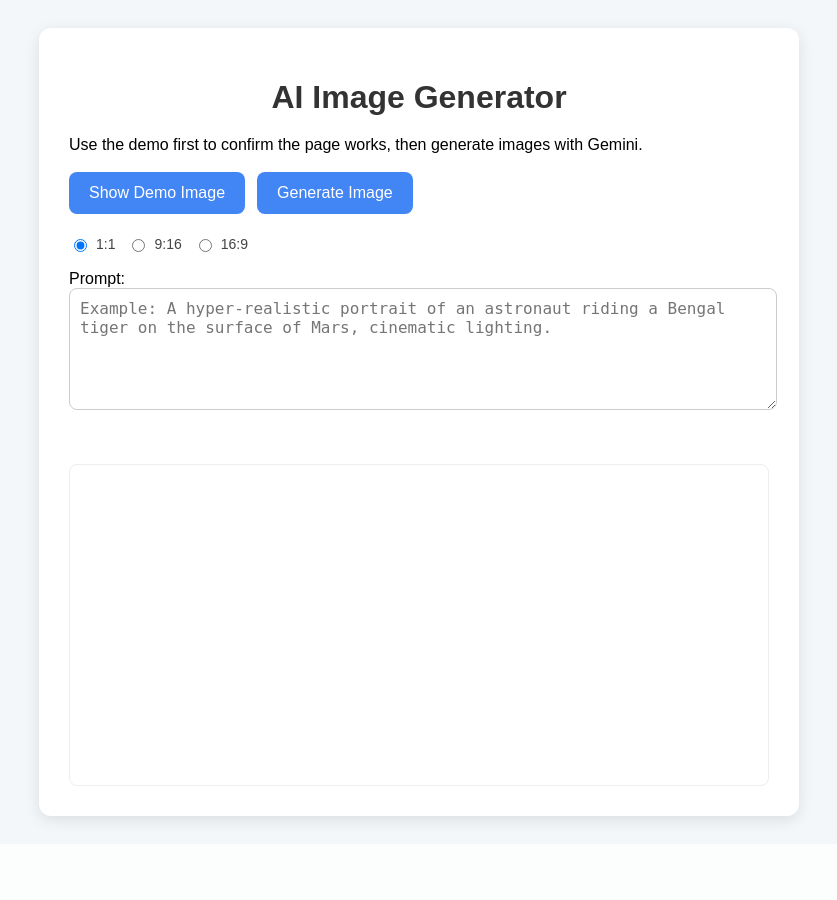
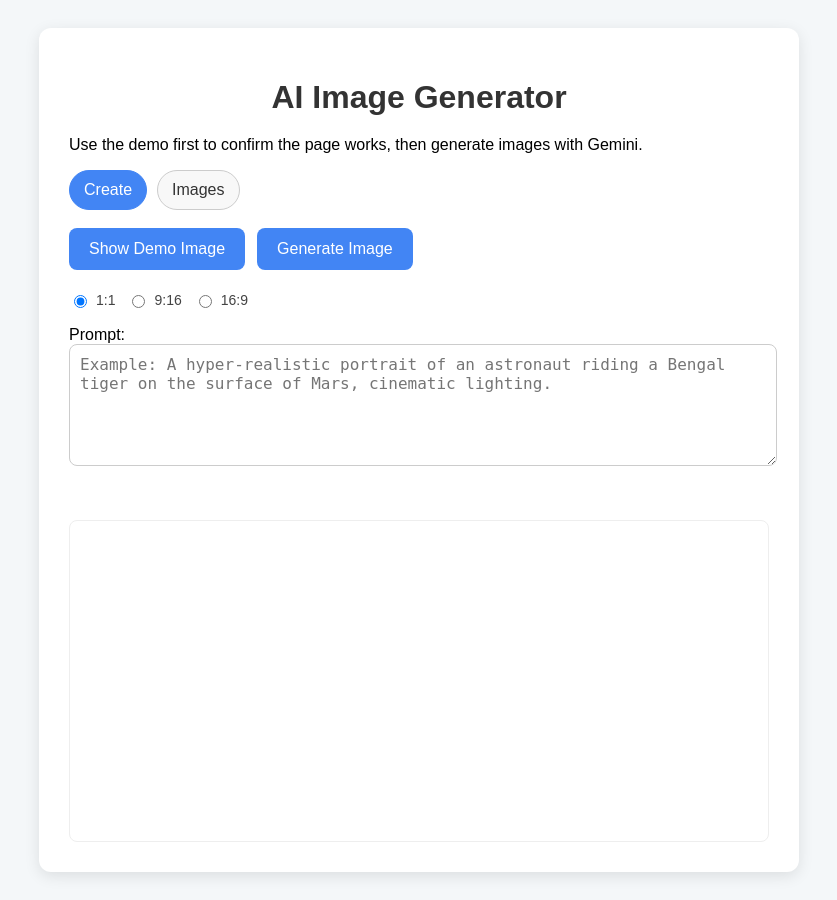
Before and after one commit to mavicair2tw/openai-tw-site, a Flask app: page / in a window 1280 px wide. Shown: the whole page, without its empty margins (221-1058 px from the left). Before the commit the page ends 827 px from the top, so only its background shows below. Run offline with Flask 3, Linux system fonts and the light colour scheme.

Commit message:
Add Images tab for saved files

```diff
--- a/app.py
+++ b/app.py
@@ -3,7 +3,7 @@ import os
 from datetime import datetime
 
 from dotenv import load_dotenv
-from flask import Flask, jsonify, render_template, request
+from flask import Flask, jsonify, render_template, request, send_from_directory
 from google import genai
 from google.genai.errors import APIError
 
@@ -23,6 +23,26 @@ except Exception as e:
 @app.route("/")
 def index():
     return render_template("index.html")
+
+
+@app.route("/images", methods=["GET"])
+def list_images():
+    images = []
+    for name in sorted(os.listdir(SAVED_DIR), reverse=True):
+        if name.lower().endswith((".png", ".jpg", ".jpeg", ".webp")):
+            stem, _ = os.path.splitext(name)
+            prompt_file = os.path.join(SAVED_DIR, f"{stem}.txt")
+            prompt_text = ""
+            if os.path.exists(prompt_file):
+                with open(prompt_file, "r", encoding="utf-8") as f:
+                    prompt_text = f.read()
+            images.append({"file": name, "prompt": prompt_text})
+    return jsonify({"success": True, "images": images})
+
+
+@app.route("/saved_images/<path:filename>")
+def saved_image_file(filename):
+    return send_from_directory(SAVED_DIR, filename)
 
 
 @app.route("/models", methods=["GET"])
--- a/templates/index.html
+++ b/templates/index.html
@@ -59,6 +59,25 @@
       flex-wrap: wrap;
       margin: 18px 0 22px;
     }
+    .tabs {
+      display: flex;
+      gap: 10px;
+      margin-bottom: 18px;
+      flex-wrap: wrap;
+    }
+    .tab {
+      padding: 10px 14px;
+      border-radius: 999px;
+      border: 1px solid #ccc;
+      background: #f8f8f8;
+      color: #333;
+      cursor: pointer;
+    }
+    .tab.active {
+      background: #4285F4;
+      color: white;
+      border-color: #4285F4;
+    }
     .scales {
       display: flex;
       gap: 12px;
@@ -124,6 +171,12 @@
     <h1>AI Image Generator</h1>
     <p>Use the demo first to confirm the page works, then generate images with Gemini.</p>
 
+    <div class="tabs">
+      <button class="tab active" id="create-tab" type="button">Create</button>
+      <button class="tab" id="images-tab" type="button">Images</button>
+    </div>
+
+    <div id="create-panel">
       <div class="actions">
         <button id="demo-btn" type="button">Show Demo Image</button>
         <button id="generate-btn" type="button">Generate Image</button>
@@ -149,7 +202,17 @@
       </div>
     </div>
 
+    <div id="images-panel">
+      <div id="saved-status">Loading saved images...</div>
+      <div id="saved-grid" class="saved-grid"></div>
+    </div>
+  </div>
+
   <script>
+    const createTab = document.getElementById('create-tab');
+    const imagesTab = document.getElementById('images-tab');
+    const createPanel = document.getElementById('create-panel');
+    const imagesPanel = document.getElementById('images-panel');
     const demoBtn = document.getElementById('demo-btn');
     const generateBtn = document.getElementById('generate-btn');
     const promptInput = document.getElementById('prompt-input');
@@ -157,6 +220,8 @@
     const imageDisplay = document.getElementById('generated-image');
     const demoBox = document.getElementById('demo-box');
     const scaleInputs = document.querySelectorAll('input[name="scale"]');
+    const savedGrid = document.getElementById('saved-grid');
+    const savedStatus = document.getElementById('saved-status');
 
     function getSelectedScale() {
       return document.querySelector('input[name="scale"]:checked')?.value || '1:1';
@@ -164,6 +229,43 @@
 
     demoBtn.addEventListener('click', showDemoImage);
     generateBtn.addEventListener('click', generateImage);
+    createTab.addEventListener('click', () => showTab('create'));
+    imagesTab.addEventListener('click', () => showTab('images'));
+
+    function showTab(name) {
+      const createActive = name === 'create';
+      createPanel.style.display = createActive ? 'block' : 'none';
+      imagesPanel.style.display = createActive ? 'none' : 'block';
+      createTab.classList.toggle('active', createActive);
+      imagesTab.classList.toggle('active', !createActive);
+      if (!createActive) {
+        loadSavedImages();
+      }
+    }
+
+    async function loadSavedImages() {
+      savedStatus.textContent = 'Loading saved images...';
+      savedGrid.innerHTML = '';
+      try {
+        const response = await fetch('/images');
+        const data = await response.json();
+        if (!data.success) throw new Error(data.error || 'Could not load images');
+        if (!data.images.length) {
+          savedStatus.textContent = 'No saved images yet.';
+          return;
+        }
+        savedStatus.textContent = '';
+        savedGrid.innerHTML = data.images.map(item => `
+          <div class="saved-card">
+            <img src="/saved_images/${item.file}" alt="${item.file}">
+            <pre>${item.prompt || ''}</pre>
+          </div>
+        `).join('');
+      } catch (error) {
+        savedStatus.textContent = 'Could not load saved images.';
+        console.error(error);
+      }
+    }
 
     function showDemoImage() {
       demoBox.style.display = 'block';
```
Also changed, not shown: other parts of templates/index.html (+28 -0 lines). Lines whose indentation alone changed are shown as unchanged.
